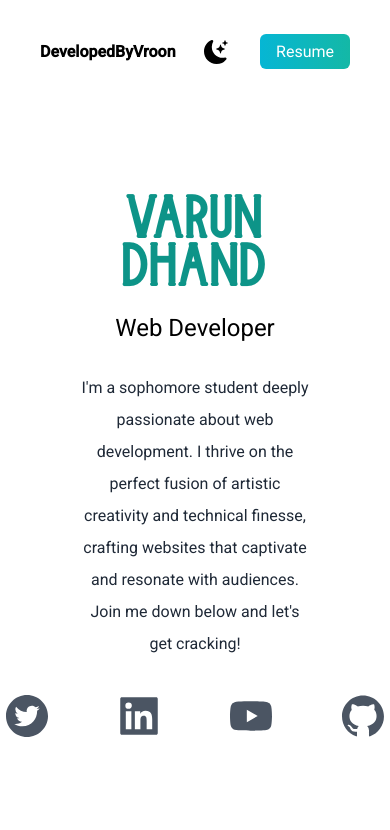
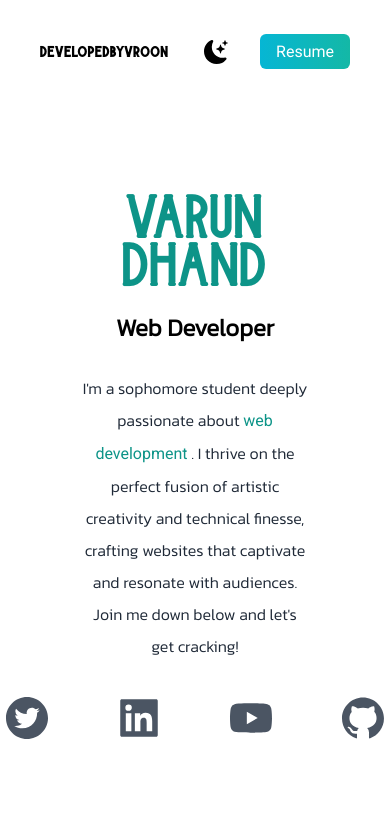
Before and after one commit to varundhand/portfolio-website, a Next.js app: page / in a window 390 px wide. Shown: the top 830 px of the page. Built offline with nearby package versions, Linux system fonts and the light colour scheme.

Commit message:
worked on responsiveness and changed fonts

```diff
--- a/pages/_document.js
+++ b/pages/_document.js
@@ -24,7 +24,12 @@ export default function Document() {
           href="https://fonts.googleapis.com/css2?family=Acme&display=swap"
           rel="stylesheet"
         />
-
+        <link rel="preconnect" href="https://fonts.googleapis.com" />
+        <link rel="preconnect" href="https://fonts.gstatic.com" crossorigin />
+        <link
+          href="https://fonts.googleapis.com/css2?family=Kanit:wght@300&display=swap"
+          rel="stylesheet"
+        />
       </Head>
       <body>
         <Main />
--- a/pages/index.jsx
+++ b/pages/index.jsx
@@ -48,7 +48,7 @@ export default function Home() {
         <main className="px-10 dark:bg-gray-900 md:px-20 lg:px-40">
           <section className="min-h-screen">
             <nav className="py-10 mb-12 flex justify-between dark:text-white">
-              <h1 className="sm:text-sm md:text-base lg:text-2xl font-bold">DevelopedByVroon</h1>
+              <h1 className="sm:text-sm md:text-base lg:text-2xl font-burtons  font-bold ">developedbyvroon</h1>
               <ul className="flex items-center">
                 <li>
                   <BsFillMoonStarsFill
@@ -70,11 +70,11 @@ export default function Home() {
               <h2 className="text-5xl py-2 text-teal-600  dark:text-teal-400 md:text-6xl font-bold font-burtons">
                 VARUN DHAND
               </h2>
-              <h3 className="text-2xl py-2 dark:text-white md:text-3xl">
+              <h3 className="text-2xl py-2 dark:text-white md:text-3xl kanit font-semibold">
                 Web Developer
               </h3>
-              <p className="text-md py-5 leading-8 text-gray-800 dark:text-gray-200 max-w-xl mx-auto md:text-xl russo-one">
-                I'm a sophomore student deeply passionate about web development.
+              <p className="text-md py-5 leading-8 text-gray-800 dark:text-gray-200 max-w-xl mx-auto md:text-xl kanit">
+                I'm a sophomore student deeply passionate about <span className="text-teal-600">web development</span> .
                 I thrive on the perfect fusion of artistic creativity and
                 technical finesse, crafting websites that captivate and resonate
                 with audiences. Join me down below and let's get cracking!
@@ -119,11 +119,11 @@ export default function Home() {
             <div>
               <h3 className="text-3xl py-1 pb-5  dark:text-white font-burtons font-bold">SKILLS</h3>
             </div>
-            <div className="">
+            <div className="pb-8">
               <Toolkit darkMode={darkMode} />
             </div>
 
-            <h3 className="text-3xl py-1 dark:text-white font-burtons font-bold">PROJECTS</h3>
+            <h3 className="text-3xl pt-1 dark:text-white font-burtons font-bold">PROJECTS</h3>
             <div className="flex flex-col gap-10 py-10 lg:flex-row lg:flex-wrap">
               <div className="basis-1/3 flex-1 relative">
                 <div className="group">
@@ -173,13 +173,13 @@ export default function Home() {
               </div>
               <div className="basis-1/3 flex-1 relative">
                 <div className="group">
-                  {/* <Image
+                  <Image
                     className="rounded-lg object-cover"
                     width={"100%"}
                     height={"100%"}
                     layout="responsive"
                     src={web2}
-                  /> */}
+                  />
                   <div className="absolute top-4 right-4 flex gap-3">
                     <a
                       href="https://github.com/varundhand/expense-tracker"
--- a/styles/globals.css
+++ b/styles/globals.css
@@ -181,15 +181,22 @@ a {
   box-sizing: border-box;
   font-family: Roboto;
 }
+
 @font-face {
   font-family: "burtons";
   src: url("../public/Burtons.otf");
 }
+@font-face {
+  font-family: "lobsterTwo";
+  src: url("../public/LobsterTwo-Italic.otf");
+}
 
+.kanit{
+  font-family: 'Kanit', sans-serif;
+}
 main {
   font-family: Roboto;
 }
-
 .enlarge {
   transition: transform 0.3s ease-in-out, box-shadow 0.3s ease-in-out;
 }
--- a/tailwind.config.js
+++ b/tailwind.config.js
@@ -10,6 +10,7 @@ module.exports = {
       fontFamily: {
         burtons: "burtons",
         poppins: ["Poppins", "sans-serif"],
+        lobsterTwo: "lobster-two",
       },
     },
   },
```
Also changed, not shown: public/LobsterTwo-Italic.otf (added).
